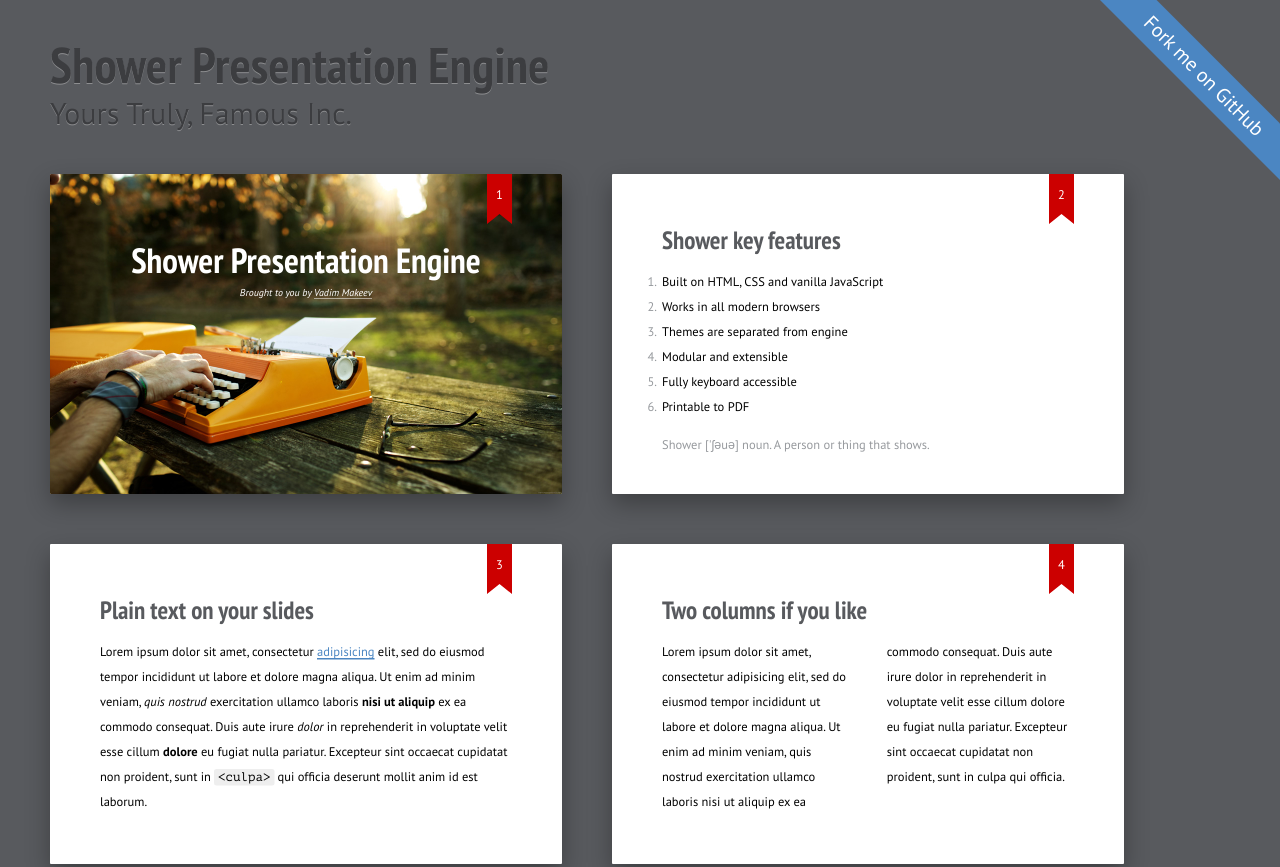
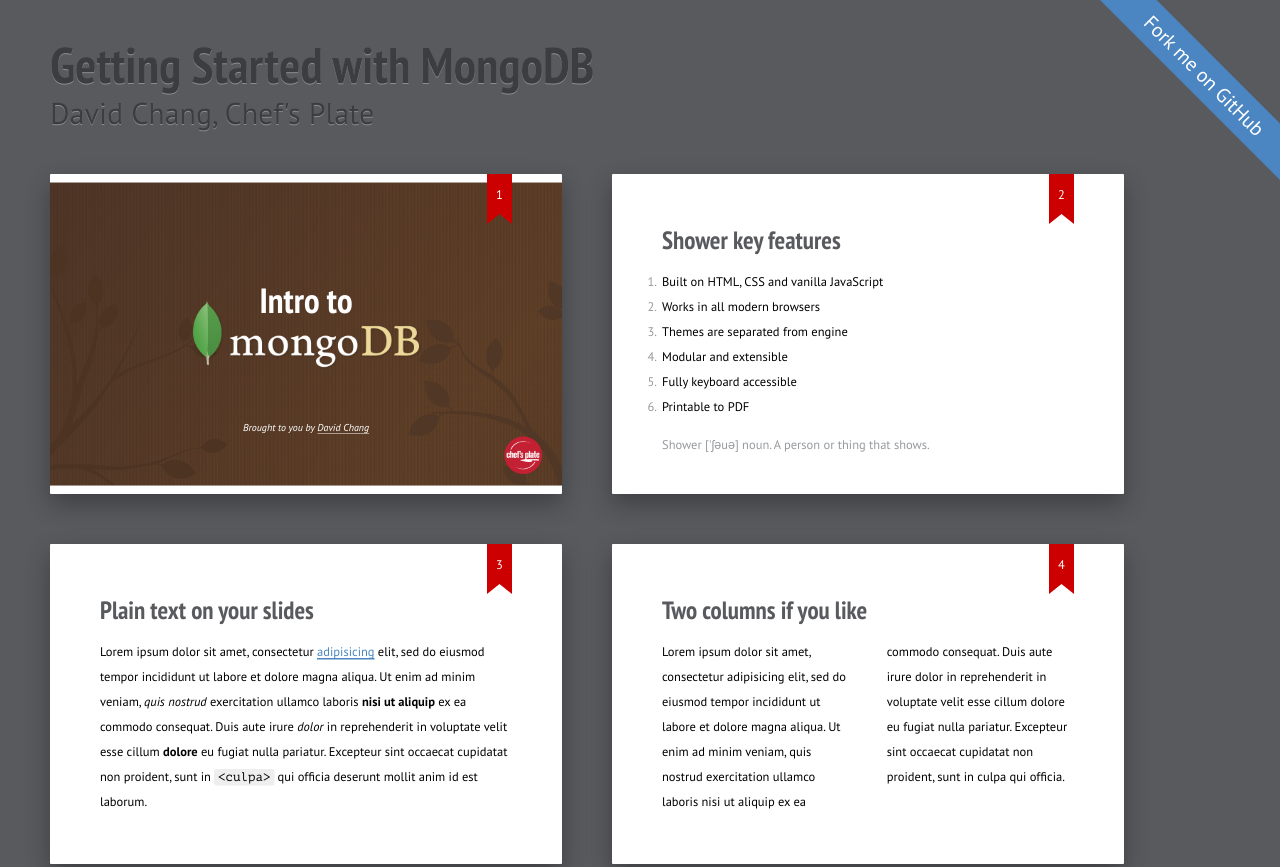
Before and after one commit to davidchchang/mongodb-presentation, a plain HTML site: page index.html in a window 1280 px wide. Shown: the top 867 px of the page. Drawn offline with Linux system fonts and the light colour scheme.

Commit message:
Add cover slide

```diff
--- a/index.html
+++ b/index.html
@@ -1,7 +1,7 @@
 <!DOCTYPE html>
 <html lang="en">
 <head>
-	<title>Shower Presentation Engine</title>
+	<title>Intro to MongoDB</title>
 	<meta charset="utf-8">
 	<meta http-equiv="x-ua-compatible" content="ie=edge">
 	<meta name="viewport" content="width=device-width, initial-scale=1">
@@ -9,26 +9,27 @@
 </head>
 <body class="shower list">
 	<header class="caption">
-		<h1>Shower Presentation Engine</h1>
-		<p>Yours Truly, Famous Inc.</p>
+		<h1>Getting Started with MongoDB</h1>
+		<p>David Chang, Chef's Plate</p>
 	</header>
 	<section class="slide" id="cover">
-		<h2>Shower Presentation Engine</h2>
-		<p>Brought to you by <a href="http://pepelsbey.net">Vadim Makeev</a></p>
-		<img src="pictures/cover.jpg" alt="" class="cover">
+		<h2>Intro to</h2>
+		<p>Brought to you by <a href="http://twitter.com/davidchchang">David Chang</a></p>
+		<img src="pictures/cover.png" alt="" class="cover">
+		<img src="pictures/chefs-plate-logo.png" class="logo">
 		<!--
 			To apply styles to the certain slides
 			set slide ID to get needed elements
 			-->
 		<style>
 			#cover h2 {
-				margin:30px 0 0;
+				margin:110px 0 0;
 				color:#FFF;
 				text-align:center;
 				font-size:70px;
 				}
 			#cover p {
-				margin:10px 0 0;
+				margin:200px 0 0;
 				text-align:center;
 				color:#FFF;
 				font-style:italic;
@@ -37,6 +38,13 @@
 				#cover p a {
 					color:#FFF;
 					}
+			#cover .logo {
+				position: absolute;
+				right: 40px;
+				bottom: 40px;
+				width: 75px;
+				height: 75px;
+			}
 		</style>
 	</section>
 	<section class="slide">
```
Also changed, not shown: pictures/chefs-plate-logo.png (added), pictures/cover.png (added).
